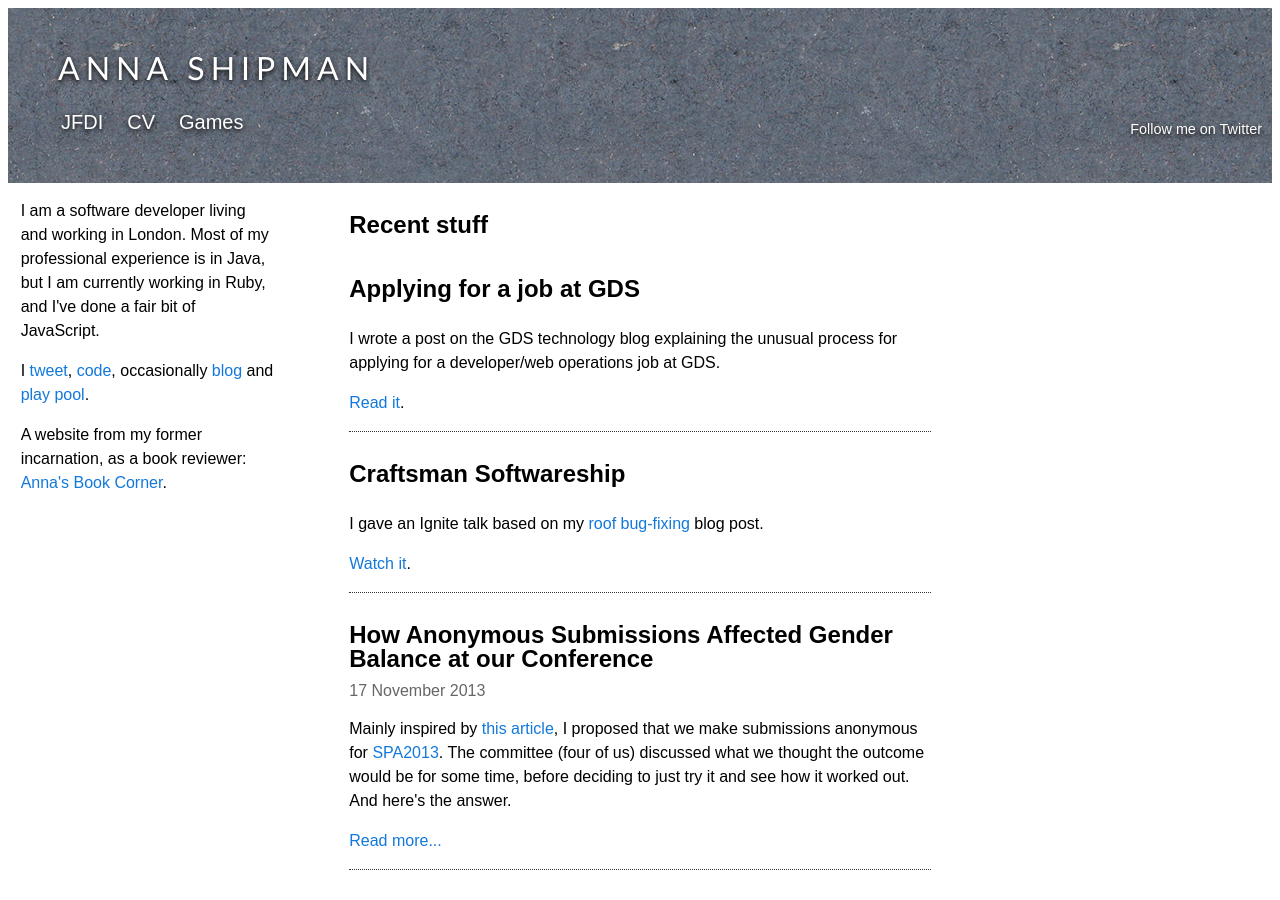
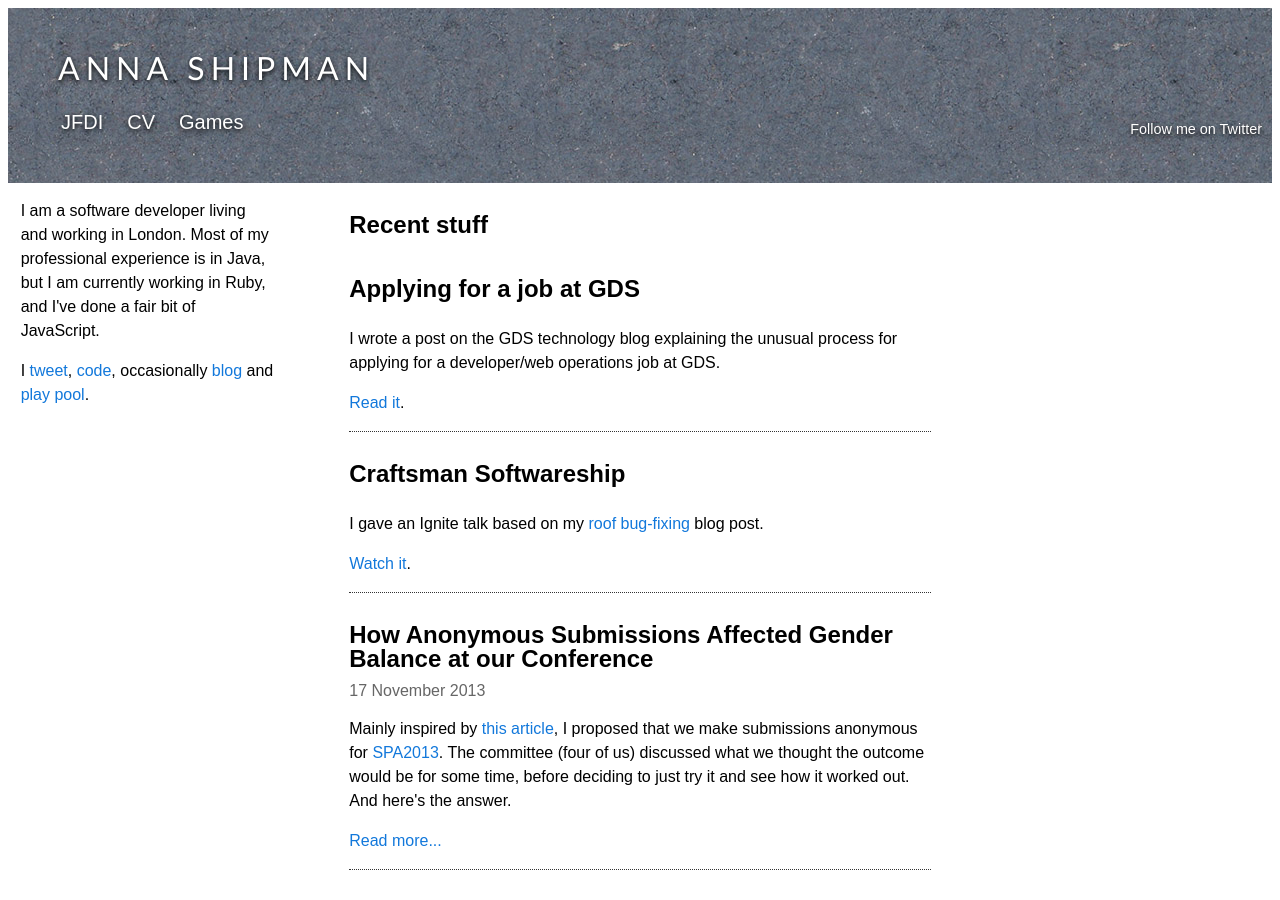
Before and after one commit to annashipman/annashipman.github.io, a Jekyll site: the page index.html, which Jekyll copies as it is, in a window 1280 px wide and 900 px high. Built offline with Jekyll 4.4.1, drawn with Linux system fonts in a browser that asks for light colours.

Commit message:
Move reference to Anna's Book Corner

```diff
--- a/cv.html
+++ b/cv.html
@@ -62,6 +62,8 @@
 <p>Me on <a href="https://twitter.com/annashipman">Twitter</a>.
 
 <p>Me on <a href="http://www.linkedin.com/in/annashipman" target="_blank">LinkedIn</a>.</p>
+<p>A website from my former incarnation, as a book reviewer:
+<a href="annasbookcorner/index.html" target="_blank">Anna's Book Corner</a>.
 </div>
                 <!-- Column 2 end -->
             <div class="col3">
--- a/index.html
+++ b/index.html
@@ -110,8 +110,6 @@
 <p>I am a software developer living and working in London. Most of my professional experience is in Java, but I am currently working in Ruby, and I've done a fair bit of JavaScript.</a>
 <p>I <a href="http://twitter.com/annashipman" target="_blank">tweet</a>, <a href="https://github.com/annashipman" target="_blank">code</a>, occasionally <a href="jfdi.html">blog</a> and <a href="http://selpool.co.uk/" target="_blank">play pool</a>.
 
-<p>A website from my former incarnation, as a book reviewer:
-<a href="annasbookcorner/index.html" target="_blank">Anna's Book Corner</a>.
 
 </div>
                 <!-- Column 2 end -->
```
